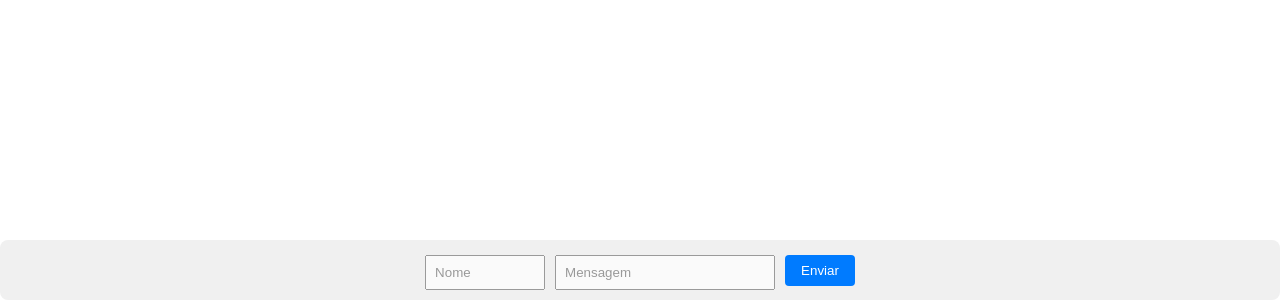
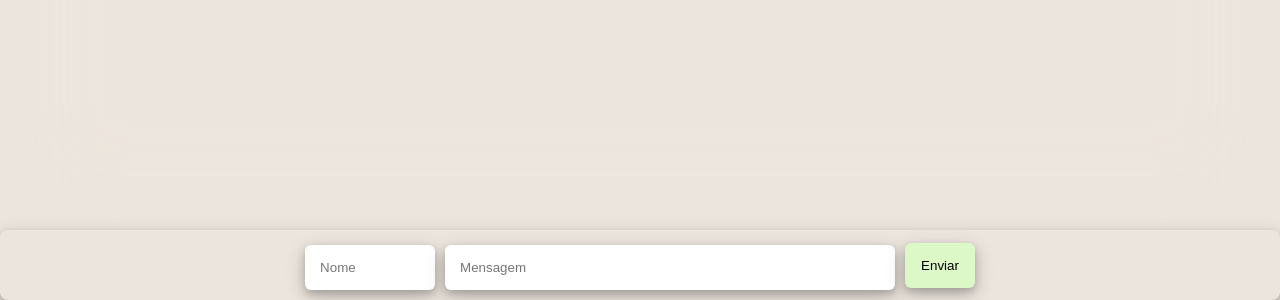
Before and after one commit to gustavoc04/Uaizap-react, a React (Create React App) app: page / in a window 1280 px wide. Shown: the part 500-800 px from the top of the page. Built offline with nearby package versions, Linux system fonts and the light colour scheme.

Commit message:
styled-component

```diff
--- a/package.json
+++ b/package.json
@@ -8,6 +8,7 @@
     "@testing-library/user-event": "^13.5.0",
     "react": "^18.2.0",
     "react-dom": "^18.2.0",
+    "react-image": "^4.1.0",
     "react-scripts": "^5.0.1",
     "styled-components": "^6.0.7",
     "web-vitals": "^2.1.4"
--- a/src/App.js
+++ b/src/App.js
@@ -4,6 +4,7 @@ import BarraInput from './componetns/BarraInput';
 import CardMensagem from './componetns/CardMensagem';
 
 const AppContainer = styled.div`
+  background-color: #ece5dd;
   display: flex;
   flex-direction: column;
   height: 100vh;
@@ -11,11 +12,14 @@ const AppContainer = styled.div`
 
 const MensagensContainer = styled.div`
   flex-grow: 1;
-  overflow-y: auto;
   padding: 10px;
   padding-left: 25%;
+  padding-right: 25% ;
+  backdrop-filter: blur(52px);
   display: flex;
   flex-direction: column;
+  margin-bottom: 70px;
+  overflow: auto;
 `;
 
 
--- a/src/componetns/BarraInput.js
+++ b/src/componetns/BarraInput.js
@@ -2,7 +2,8 @@ import React from 'react';
 import styled from 'styled-components';
 
 const MensagemFormContainer = styled.div`
-  background-color: #f0f0f0;
+  background-color: #ece5dd;
+  box-shadow: 0 4px 8px 0 rgba(0, 0, 0, 0.2), 0 6px 20px 0 rgba(0, 0, 0, 0.19);
   border-radius: 8px;
   padding: 10px;
   display: flex;
@@ -17,6 +18,7 @@ const MensagemFormContainer = styled.div`
 const InputLabel = styled.label`
   margin-bottom: 5px;
   font-weight: bold;
+  justify-content: space-between;
 `;
 
 const InputContainer = styled.div`
@@ -26,23 +28,27 @@ const InputContainer = styled.div`
 `;
 
 const NomeInputField = styled.input`
-  padding: 8px;
+  box-shadow: 0 4px 8px 0 rgba(0, 0, 0, 0.2), 0 6px 20px 0 rgba(0, 0, 0, 0.19);
+  padding: 15px;
   width: 100px;
-  opacity: 0.7;
+  border-radius: 6px;
+  border: none;
 `;
 
 const MensagemInputField = styled.input`
-  padding: 8px;
-  width: 200px;
-  opacity: 0.7;
+  box-shadow: 0 4px 8px 0 rgba(0, 0, 0, 0.2), 0 6px 20px 0 rgba(0, 0, 0, 0.19);
+  padding: 15px;
+  width: 420px;
+  border-radius: 6px;
+  border: none;
 `;
 
 const EnviarButton = styled.button`
-  background-color: #007bff;
-  color: #fff;
-  padding: 8px 16px;
+  box-shadow: 0 4px 8px 0 rgba(0, 0, 0, 0.2), 0 6px 20px 0 rgba(0, 0, 0, 0.19);
+  background-color: #dcf8c6;
   border: none;
-  border-radius: 4px;
+  padding: 15px 16px;
+  border-radius: 6px;
   cursor: pointer;
 `;
 
--- a/src/componetns/CardMensagem.js
+++ b/src/componetns/CardMensagem.js
@@ -2,16 +2,16 @@ import React from 'react';
 import styled from 'styled-components';
 
 const CardMensagemContainer = styled.div`
-  background-color: ${({ remetente }) => remetente.toLowerCase() === 'eu' ? '#007bff' : '#e0e0e0'};
+  background-color: ${({ remetente }) => remetente.toLowerCase().trim() === 'eu' ? '#dcf8c6' : '#ffffff'};
   border-radius: 8px;
   padding: 10px;
   margin: 10px;
   display: inline-block;
-  color: ${({ remetente }) => (remetente.toLowerCase() === 'eu' ? '#fff' : 'inherit')};
   cursor: pointer;
-  text-align: right;
-  align-self: ${({ remetente }) => (remetente.toLowerCase() === 'eu' ? 'flex-end' : 'flex-start')};
+  text-align: ${({ remetente }) => (remetente.toLowerCase().trim() === 'eu' ? 'right' : 'left')};
+  align-self: ${({ remetente }) => (remetente.toLowerCase().trim() === 'eu' ? 'flex-end' : 'flex-start')};
   word-wrap: break-word;
+  box-shadow: rgba(0, 0, 0, 0.13) 0px 1px 0.5px;
 `;
 
 
@@ -33,7 +33,7 @@ class CardMensagem extends React.Component {
 
     return (
       <CardMensagemContainer onDoubleClick={this.handleDoubleClick} remetente={nome}>
-        {nome.toLowerCase() !== 'eu' && <NomeEnviado>{nome}</NomeEnviado>}
+        {nome.toLowerCase().trim() !== 'eu' && <NomeEnviado>{nome}</NomeEnviado>}
         <BalaoMensagem>{mensagem}</BalaoMensagem>
       </CardMensagemContainer>
     );
```
Also changed, not shown: 1 other file (tests, documents, lock files or other folders).
